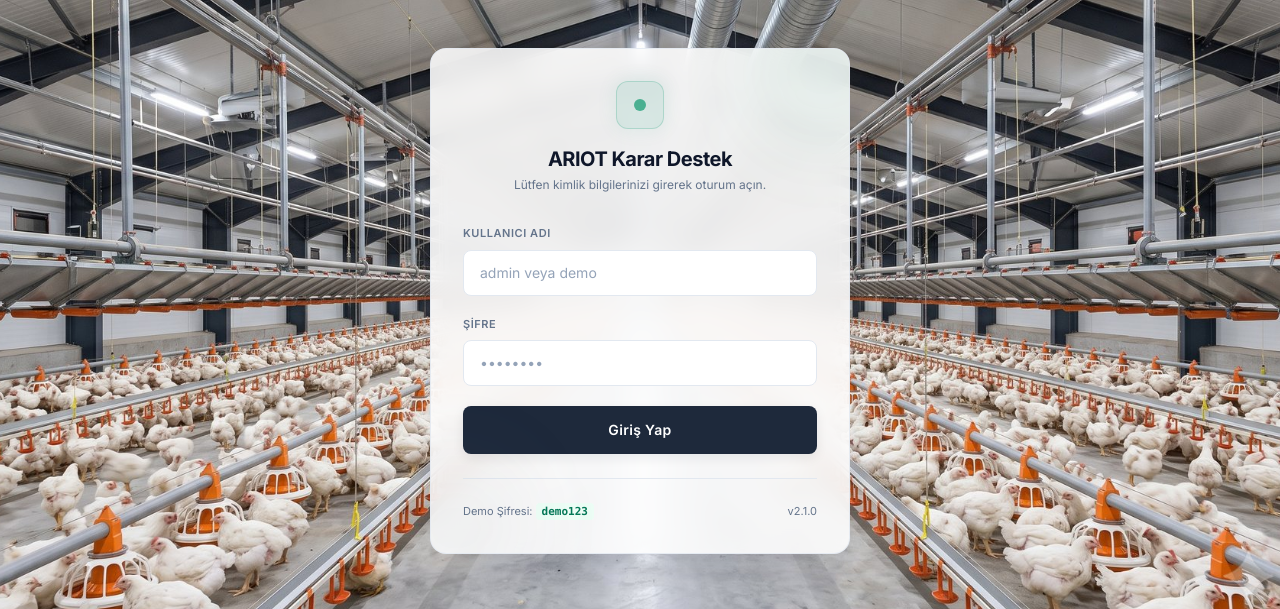
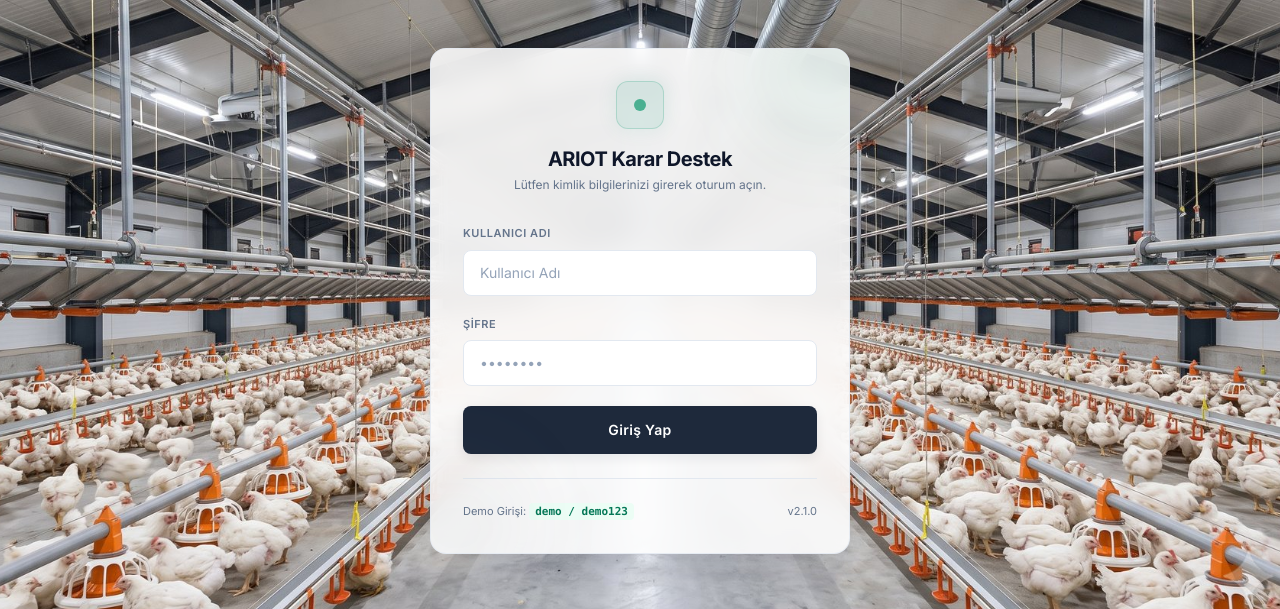
Before and after one commit to rifatsekerariot/tavuk, a FastAPI app: page /login in a window 1280 px wide. Shown: the part 99-708 px from the top of the page. Run offline with FastAPI, Linux system fonts and the light colour scheme; some libraries are stand-ins or nearby versions.

Commit message:
style: Mask admin username and update demo helper text on login page

```diff
--- a/frontend/templates/login.html
+++ b/frontend/templates/login.html
@@ -63,7 +63,7 @@
         <form onsubmit="handleLogin(event)" class="space-y-5">
             <div>
                 <label class="block text-[11px] font-semibold text-slate-500 uppercase tracking-wider mb-2">Kullanıcı Adı</label>
-                <input type="text" id="username" required placeholder="admin veya demo"
+                <input type="text" id="username" required placeholder="Kullanıcı Adı"
                        class="w-full bg-white border border-slate-200 focus:border-emerald-500 focus:ring-1 focus:ring-emerald-500 rounded-lg px-4 py-3 text-sm text-slate-900 placeholder-slate-400 outline-none transition-all duration-150">
             </div>
 
@@ -79,7 +79,7 @@
         </form>
 
         <div class="mt-6 pt-6 border-t border-slate-200 flex justify-between text-[11px] text-slate-500">
-            <span>Demo Şifresi: <code class="bg-emerald-50 text-emerald-700 px-1.5 py-0.5 rounded font-mono font-bold">demo123</code></span>
+            <span>Demo Girişi: <code class="bg-emerald-50 text-emerald-700 px-1.5 py-0.5 rounded font-mono font-bold">demo / demo123</code></span>
             <span>v2.1.0</span>
         </div>
     </div>
```
